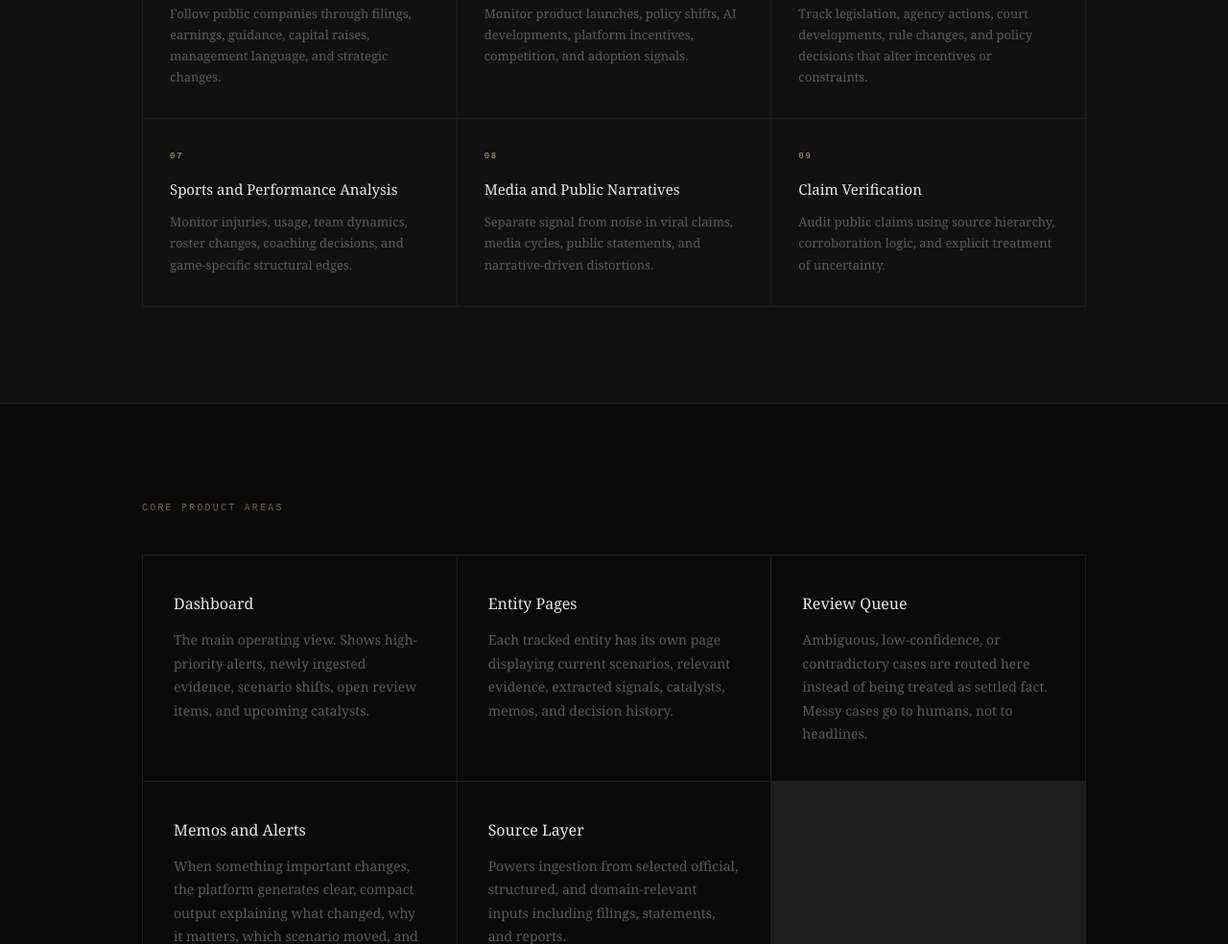
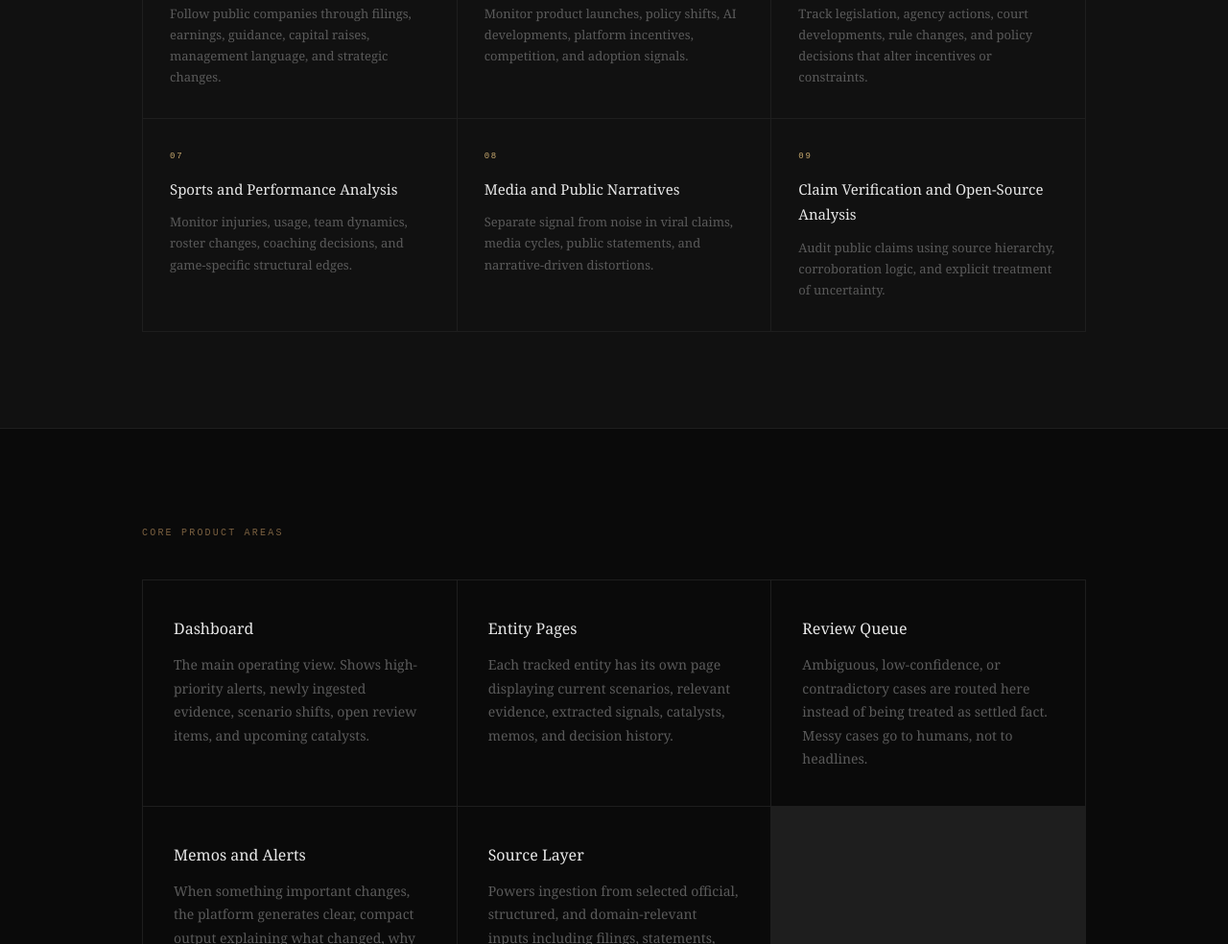
Before and after one commit to hr185882-creator/inflection-point-research, a plain HTML site: page index.html in a window 1280 px wide. Shown: the part 4055-5039 px from the top of the page at 96% size. Drawn offline with Linux system fonts and the light colour scheme.

Commit message:
Update: claim verification title fix

```diff
--- a/index.html
+++ b/index.html
@@ -714,7 +714,7 @@
 
       <div class="domain-card">
         <span class="domain-tag">09</span>
-        <h3 class="domain-title">Claim Verification</h3>
+        <h3 class="domain-title">Claim Verification and Open-Source Analysis</h3>
         <p class="domain-body">Audit public claims using source hierarchy, corroboration logic, and explicit treatment of uncertainty.</p>
       </div>
 
```
